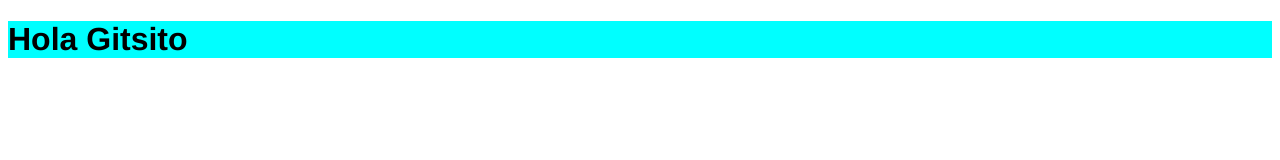
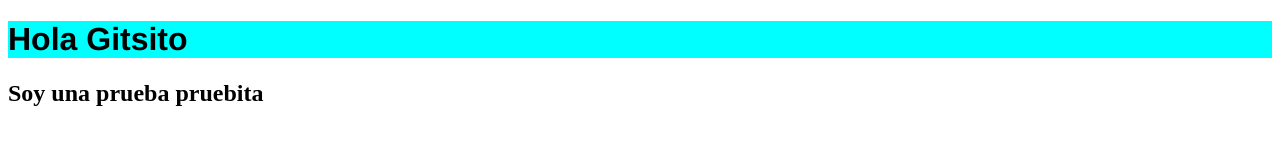
Before and after one commit to Alettsis04/probandoGit, a plain HTML site: page index.html in a window 1280 px wide. Drawn offline with Linux system fonts and the light colour scheme.

Commit message:
Agregando un h2

```diff
--- a/index.html
+++ b/index.html
@@ -9,5 +9,6 @@
 </head>
 <body>
     <h1>Hola Gitsito</h1>
+    <h2>Soy una prueba pruebita</h2>
 </body>
 </html>
```
